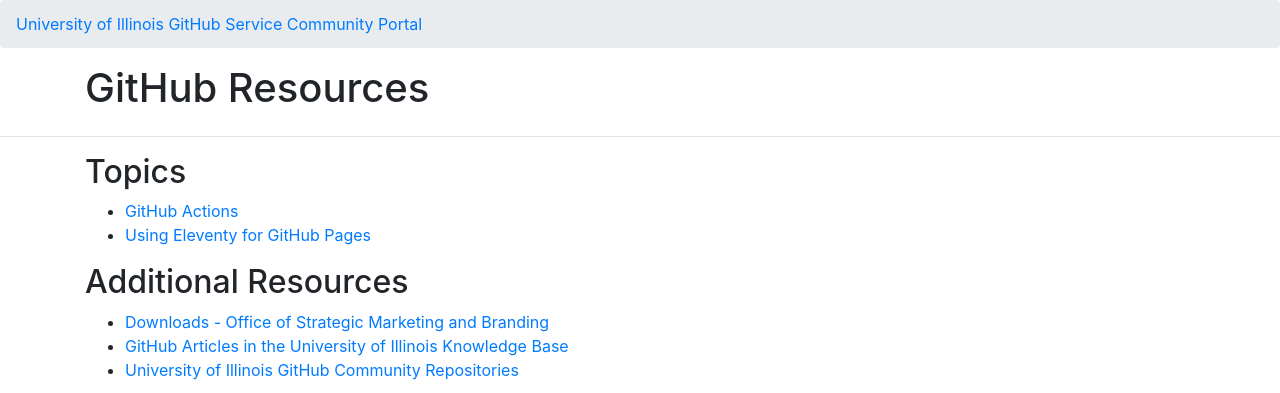
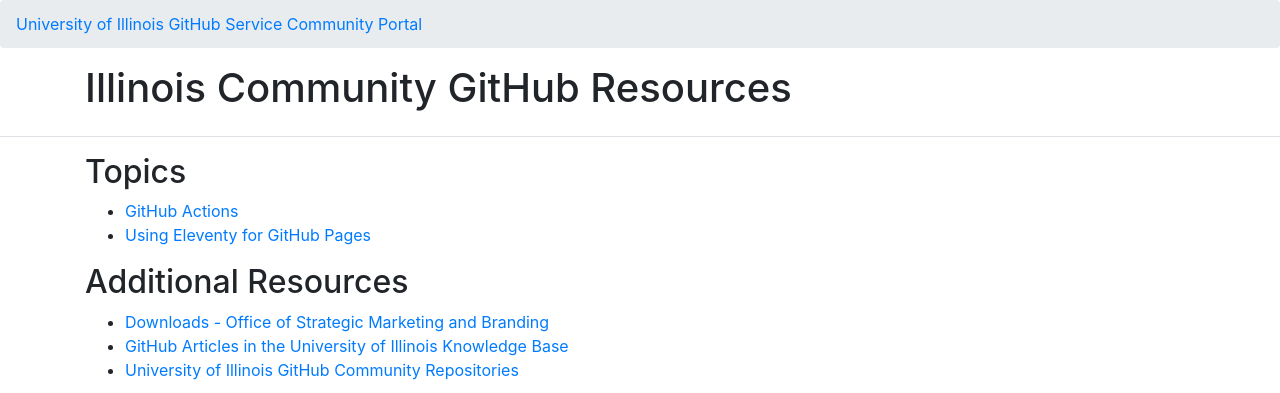
Before and after one commit to uillinois-community/uillinois-community.github.io, an Eleventy site: page resources/index.md in a window 1280 px wide. Shown: the top 393 px of the page. Built offline with nearby package versions, Linux system fonts and the light colour scheme; Eleventy itself is replaced by a stand-in of ours; files that its build step writes are made by us from their sources.

Commit message:
More descriptive title

```diff
--- a/resources/index.md
+++ b/resources/index.md
@@ -1,6 +1,6 @@
 ---
 layout: layout.njk
-title: GitHub Resources
+title: Illinois Community GitHub Resources
 ---
 
 ## Topics
```
